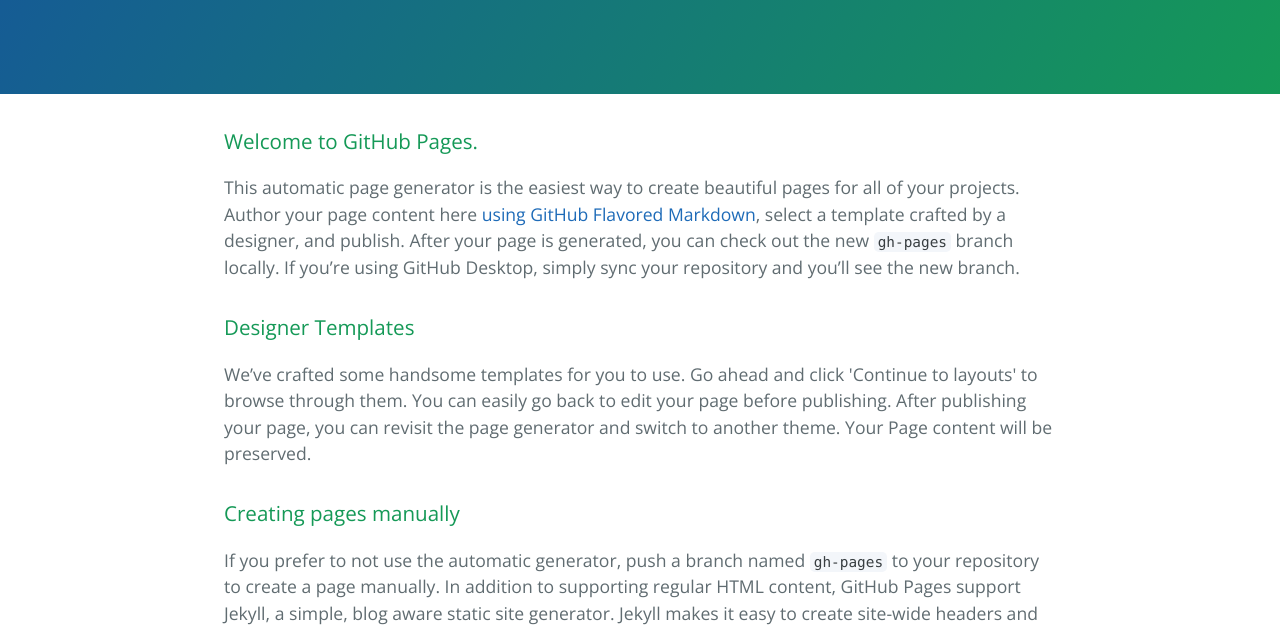
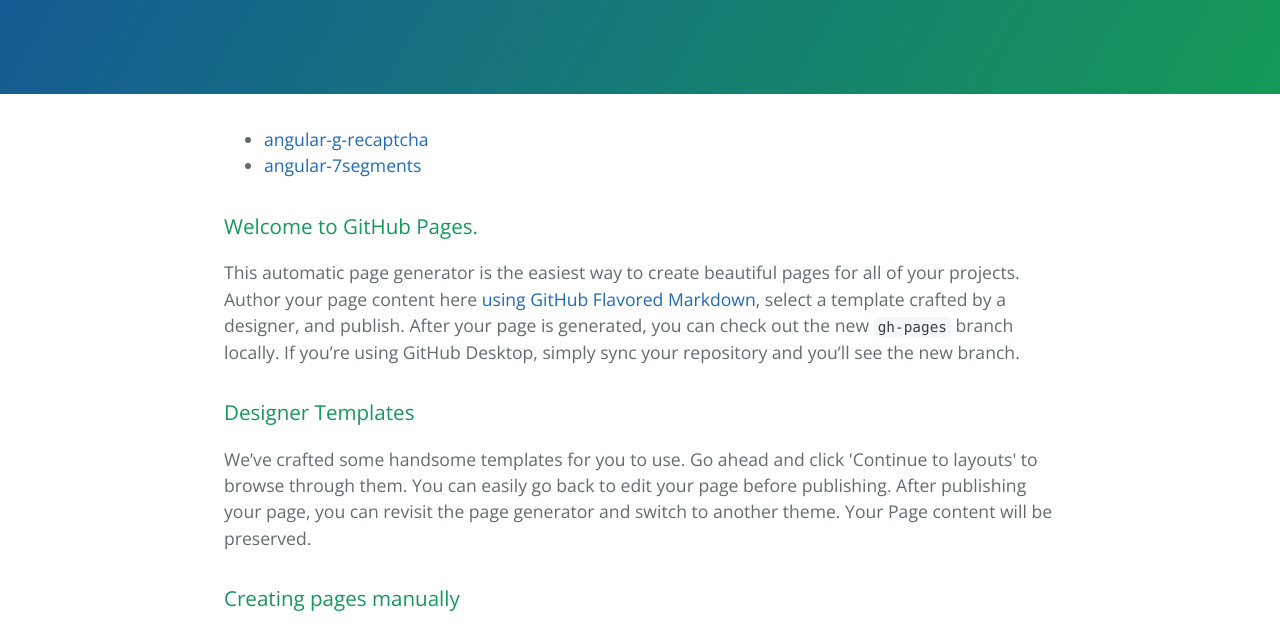
Before and after one commit to npmcdn-to-unpkg-bot/Wooooo.github.io, a plain HTML site: page index.html in a window 1280 px wide. Shown: the part 176-803 px from the top of the page. Drawn offline with nearby package versions, Linux system fonts and the light colour scheme.

Commit message:
Add list of links.

```diff
--- a/index.html
+++ b/index.html
@@ -16,6 +16,21 @@
     </section>
 
     <section class="main-content">
+      <div>
+        <ul>
+          <li>
+            <a href="angular-g-recaptcha">
+              angular-g-recaptcha
+            </a>
+          </li>
+
+          <li>
+            <a href="angular-7segments">
+              angular-7segments
+            </a>
+          </li>
+        </ul>
+      </div>
       <h3>
 <a id="welcome-to-github-pages" class="anchor" href="#welcome-to-github-pages" aria-hidden="true"><span class="octicon octicon-link"></span></a>Welcome to GitHub Pages.</h3>
 
```
